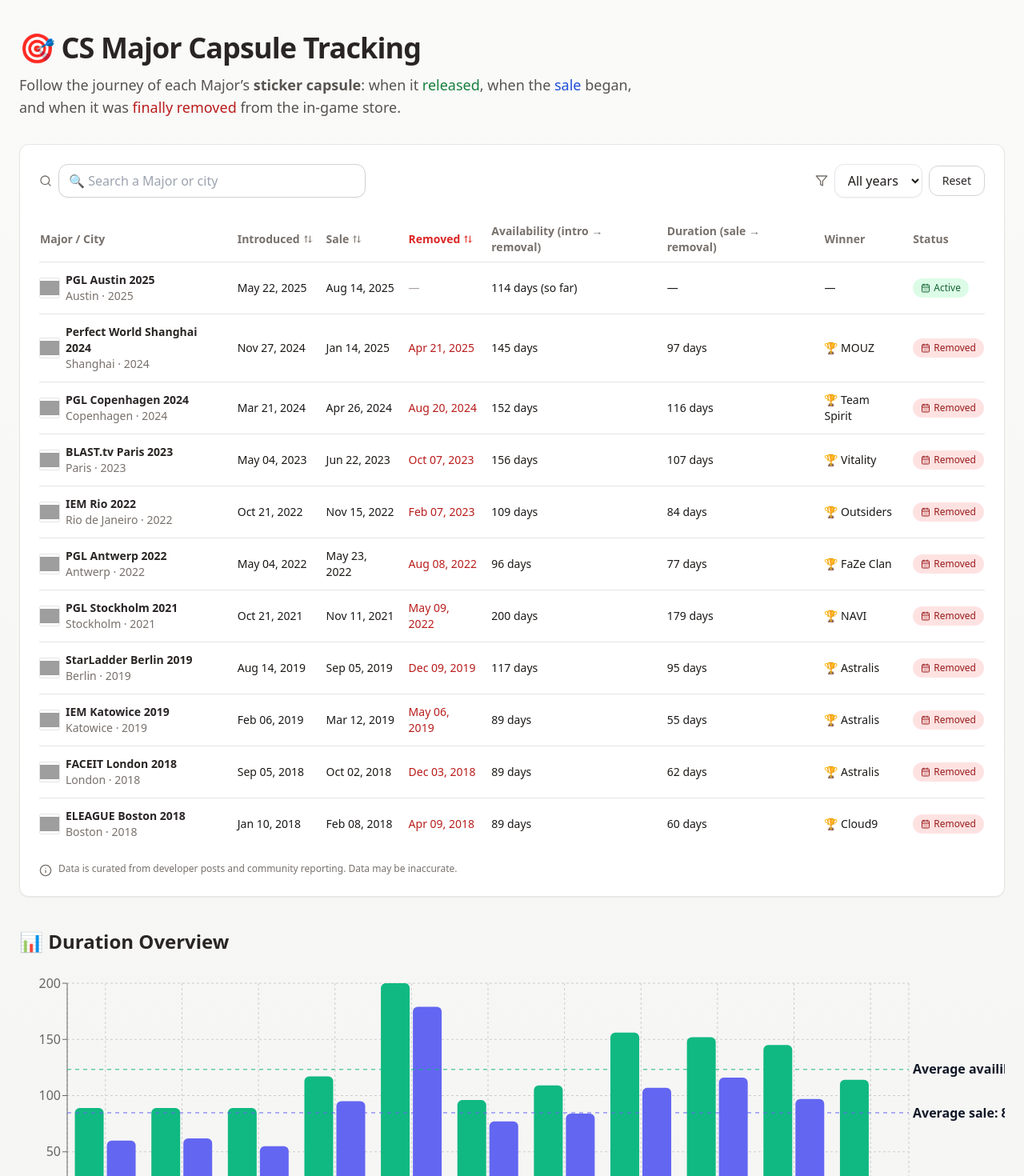
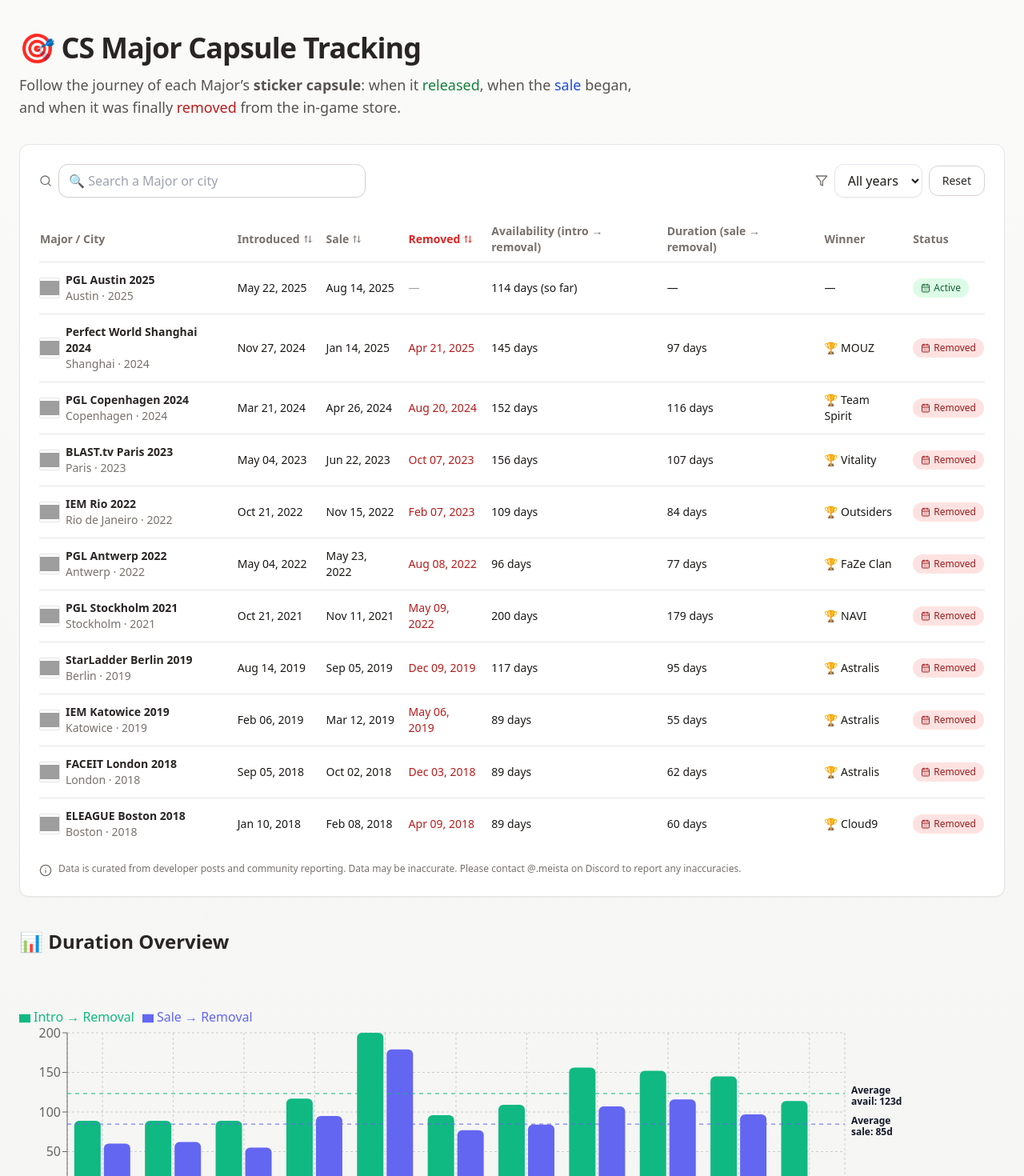
Before and after one commit to meistaGG/cs2-major-sale-tracker, a React (Vite) app: page / in a window 1280 px wide. Shown: the top 1470 px of the page at 80% size. Built offline with nearby package versions, Linux system fonts and the light colour scheme; grey boxes are pictures that could not be loaded.

Commit message:
Update app.tsx

```diff
--- a/src/app.tsx
+++ b/src/app.tsx
@@ -4,7 +4,17 @@
 import { Button } from "@/components/ui/button";
 import { ArrowUpDown, CalendarDays, Search, Filter, Info } from "lucide-react";
 import { motion } from "framer-motion";
-import { BarChart, Bar, XAxis, YAxis, CartesianGrid, Tooltip, ReferenceLine, ResponsiveContainer, Legend } from "recharts";
+import {
+  BarChart,
+  Bar,
+  XAxis,
+  YAxis,
+  CartesianGrid,
+  Tooltip,
+  ReferenceLine,
+  ResponsiveContainer,
+  Legend,
+} from "recharts";
 
 // --- Data model --------------------------------------------------------------
 export type CapsuleRow = {
@@ -16,7 +26,7 @@
   saleDate: string | null; // "Sale" wording only in UI
   removed: string | null;
   winner?: string | null; // e.g. "🏆 Vitality"
-  logo?: string | null;   // optional tournament logo url (24px-ish)
+  logo?: string | null; // optional tournament logo url (24px-ish)
 };
 
 const INITIAL_ROWS: CapsuleRow[] = [
@@ -158,7 +168,9 @@
 
 const diffDays = (a: string | null, b: string | null) => {
   if (!a || !b) return null;
-  const ms = Math.abs(new Date(b + "T00:00:00").getTime() - new Date(a + "T00:00:00").getTime());
+  const ms = Math.abs(
+    new Date(b + "T00:00:00").getTime() - new Date(a + "T00:00:00").getTime()
+  );
   return Math.round(ms / 86400000);
 };
 
@@ -173,14 +185,39 @@
   const today = new Date();
   const intro = row.introduced ? new Date(row.introduced + "T00:00:00") : null;
   const removed = row.removed ? new Date(row.removed + "T00:00:00") : null;
-  if (removed && today > removed) return { label: "Removed", tone: "bg-red-100 text-red-800" };
-  if (intro && today >= intro && (!removed || today <= removed)) return { label: "Active", tone: "bg-green-100 text-green-800" };
+  if (removed && today > removed)
+    return { label: "Removed", tone: "bg-red-100 text-red-800" };
+  if (intro && today >= intro && (!removed || today <= removed))
+    return { label: "Active", tone: "bg-green-100 text-green-800" };
   return { label: "Planned", tone: "bg-blue-100 text-blue-900" };
+};
+
+// Renders a right-side, multi-line label for ReferenceLine
+const RightMultiLineLabel: React.FC<{
+  viewBox?: { x: number; y: number; width: number; height: number };
+  lines: string[];
+  color?: string;
+}> = ({ viewBox, lines, color = "#111827" }) => {
+  if (!viewBox) return null as any;
+  const x = viewBox.x + viewBox.width + 8; // a bit to the right of the chart area
+  const y = viewBox.y;
+  return (
+    <text x={x} y={y} fill={color} fontSize={12} fontWeight={700}>
+      {lines.map((line, i) => (
+        <tspan key={i} x={x} dy={i === 0 ? 0 : 14}>
+          {line}
+        </tspan>
+      ))}
+    </text>
+  );
 };
 
 // --- UI ----------------------------------------------------------------------
 
-type SortKey = keyof Pick<CapsuleRow, "major" | "year" | "introduced" | "saleDate" | "removed">;
+type SortKey = keyof Pick<
+  CapsuleRow,
+  "major" | "year" | "introduced" | "saleDate" | "removed"
+>;
 
 type SortState = { key: SortKey; dir: "asc" | "desc" };
 
@@ -196,11 +233,17 @@
 
 export default function CS2CapsuleTracker() {
   const [query, setQuery] = useState("");
-  const [sort, setSort] = useState<SortState>({ key: "introduced", dir: "desc" });
+  const [sort, setSort] = useState<SortState>({
+    key: "introduced",
+    dir: "desc",
+  });
   const [yearFilter, setYearFilter] = useState<string>("");
 
   const years = useMemo(
-    () => Array.from(new Set(INITIAL_ROWS.map((r) => r.year))).sort((a, b) => b - a),
+    () =>
+      Array.from(new Set(INITIAL_ROWS.map((r) => r.year))).sort(
+        (a, b) => b - a
+      ),
     []
   );
 
@@ -209,13 +252,18 @@
     let rows = INITIAL_ROWS.filter(
       (r) =>
         (!yearFilter || String(r.year) === yearFilter) &&
-        (!q || r.major.toLowerCase().includes(q) || r.city.toLowerCase().includes(q))
+        (!q ||
+          r.major.toLowerCase().includes(q) ||
+          r.city.toLowerCase().includes(q))
     );
     return sortBy(rows, sort);
   }, [query, yearFilter, sort]);
 
   const toggleSort = (key: SortKey) =>
-    setSort((prev) => ({ key, dir: prev.key === key && prev.dir === "asc" ? "desc" : "asc" }));
+    setSort((prev) => ({
+      key,
+      dir: prev.key === key && prev.dir === "asc" ? "desc" : "asc",
+    }));
 
   // Graph data (use full set so averages are consistent)
   const chartData = useMemo(
@@ -229,17 +277,26 @@
   );
 
   const avgSale = useMemo(
-    () => (chartData.length ? chartData.reduce((acc, cur) => acc + cur.saleDuration, 0) / chartData.length : 0),
+    () =>
+      chartData.length
+        ? chartData.reduce((acc, cur) => acc + cur.saleDuration, 0) /
+          chartData.length
+        : 0,
     [chartData]
   );
   const avgAvail = useMemo(
-    () => (chartData.length ? chartData.reduce((acc, cur) => acc + cur.availability, 0) / chartData.length : 0),
+    () =>
+      chartData.length
+        ? chartData.reduce((acc, cur) => acc + cur.availability, 0) /
+          chartData.length
+        : 0,
     [chartData]
   );
 
   // --- Lightweight tests (console) ------------------------------------------
   useEffect(() => {
-    const t = (name: string, ok: boolean) => console.assert(ok, `Test failed: ${name}`);
+    const t = (name: string, ok: boolean) =>
+      console.assert(ok, `Test failed: ${name}`);
     // Helper sanity
     t("diffDays basic", diffDays("2024-01-01", "2024-01-11") === 10);
     // Known row checks
@@ -253,7 +310,10 @@
     const austin = INITIAL_ROWS.find((r) => r.id === "austin-2025");
     if (austin) {
       t("austin removed null", austin.removed === null);
-      t("austin sale duration null", diffDays(austin.saleDate, austin.removed) === null);
+      t(
+        "austin sale duration null",
+        diffDays(austin.saleDate, austin.removed) === null
+      );
       t("austin availability running", (availabilityDays(austin) ?? 0) > 0);
     }
   }, []);
@@ -269,9 +329,12 @@
           🎯 CS Major Capsule Tracking
         </motion.h1>
         <p className="mt-3 text-stone-600 max-w-3xl text-lg">
-          Follow the journey of each Major’s <span className="font-semibold">sticker capsule</span>: when it
-          <span className="text-green-700"> released</span>, when the <span className="text-blue-700">sale</span> began, and when it was
-          <span className="text-red-700"> finally removed</span> from the in‑game store.
+          Follow the journey of each Major’s{" "}
+          <span className="font-semibold">sticker capsule</span>: when it
+          <span className="text-green-700"> released</span>, when the{" "}
+          <span className="text-blue-700">sale</span> began, and when it was
+          finally
+          <span className="text-red-700"> removed</span> from the in‑game store.
         </p>
 
         <Card className="mt-8 border-stone-200 shadow-sm">
@@ -318,22 +381,33 @@
                 <thead>
                   <tr className="text-left text-stone-500">
                     <th className="py-2 pr-4">Major / City</th>
-                    <th className="py-2 pr-4 cursor-pointer" onClick={() => toggleSort("introduced")}>
+                    <th
+                      className="py-2 pr-4 cursor-pointer"
+                      onClick={() => toggleSort("introduced")}
+                    >
                       <div className="inline-flex items-center gap-1">
                         Introduced <ArrowUpDown className="w-3 h-3" />
                       </div>
                     </th>
-                    <th className="py-2 pr-4 cursor-pointer" onClick={() => toggleSort("saleDate")}>
+                    <th
+                      className="py-2 pr-4 cursor-pointer"
+                      onClick={() => toggleSort("saleDate")}
+                    >
                       <div className="inline-flex items-center gap-1">
                         Sale <ArrowUpDown className="w-3 h-3" />
                       </div>
                     </th>
-                    <th className="py-2 pr-4 cursor-pointer" onClick={() => toggleSort("removed")}>
+                    <th
+                      className="py-2 pr-4 cursor-pointer"
+                      onClick={() => toggleSort("removed")}
+                    >
                       <div className="inline-flex items-center gap-1 text-red-600">
                         Removed <ArrowUpDown className="w-3 h-3" />
                       </div>
                     </th>
-                    <th className="py-2 pr-4">Availability (intro → removal)</th>
+                    <th className="py-2 pr-4">
+                      Availability (intro → removal)
+                    </th>
                     <th className="py-2 pr-4">Duration (sale → removal)</th>
                     <th className="py-2 pr-4">Winner</th>
                     <th className="py-2">Status</th>
@@ -343,7 +417,10 @@
                   {filtered.map((row) => {
                     const status = statusFor(row);
                     return (
-                      <tr key={row.id} className="border-t border-stone-200 hover:bg-stone-50">
+                      <tr
+                        key={row.id}
+                        className="border-t border-stone-200 hover:bg-stone-50"
+                      >
                         <td className="py-3 pr-4">
                           <div className="flex items-center gap-2">
                             {row.logo ? (
@@ -353,14 +430,18 @@
                                 className="w-6 h-6 rounded-sm object-contain ring-1 ring-stone-200 bg-white"
                                 loading="lazy"
                                 onError={(e) => {
-                                  (e.currentTarget as HTMLImageElement).style.visibility = "hidden";
+                                  (
+                                    e.currentTarget as HTMLImageElement
+                                  ).style.visibility = "hidden";
                                 }}
                               />
                             ) : (
                               <div className="w-6 h-6 rounded-sm bg-stone-200" />
                             )}
                             <div>
-                              <div className="font-semibold text-stone-800">{row.major}</div>
+                              <div className="font-semibold text-stone-800">
+                                {row.major}
+                              </div>
                               <div className="text-stone-500">
                                 {row.city} · {row.year}
                               </div>
@@ -371,14 +452,18 @@
                         <td className="py-3 pr-4">{fmt(row.saleDate)}</td>
                         <td className="py-3 pr-4">
                           {row.removed ? (
-                            <span className="text-red-700 font-medium">{fmt(row.removed)}</span>
+                            <span className="text-red-700 font-medium">
+                              {fmt(row.removed)}
+                            </span>
                           ) : (
                             <span className="text-stone-400">—</span>
                           )}
                         </td>
                         <td className="py-3 pr-4">
                           {availabilityDays(row)
-                            ? `${availabilityDays(row)} days${row.removed ? "" : " (so far)"}`
+                            ? `${availabilityDays(row)} days${
+                                row.removed ? "" : " (so far)"
+                              }`
                             : "—"}
                         </td>
                         <td className="py-3 pr-4">
@@ -388,7 +473,9 @@
                         </td>
                         <td className="py-3 pr-4">{row.winner ?? "—"}</td>
                         <td className="py-3">
-                          <span className={`inline-flex items-center gap-1 rounded-full px-2.5 py-1 text-xs ${status.tone}`}>
+                          <span
+                            className={`inline-flex items-center gap-1 rounded-full px-2.5 py-1 text-xs ${status.tone}`}
+                          >
                             <CalendarDays className="w-3 h-3" /> {status.label}
                           </span>
                         </td>
@@ -402,38 +489,79 @@
             <div className="mt-4 text-xs text-stone-500 flex items-start gap-2">
               <Info className="w-4 h-4 mt-0.5" />
               <p>
-                Data is curated from developer posts and community reporting. Data may be inaccurate.
+                Data is curated from developer posts and community reporting.
+                Data may be inaccurate. Please contact @.meista on Discord to
+                report any inaccuracies.
               </p>
             </div>
           </CardContent>
         </Card>
 
         <div className="mt-10">
-          <h2 className="text-2xl font-bold text-stone-800 mb-4">📊 Duration Overview</h2>
+          <h2 className="text-2xl font-bold text-stone-800 mb-4">
+            📊 Duration Overview
+          </h2>
           <ResponsiveContainer width="100%" height={360}>
-            <BarChart data={chartData} margin={{ top: 20, right: 120, left: 0, bottom: 5 }}>
+            <BarChart
+              data={chartData}
+              margin={{ top: 50, right: 200, left: 0, bottom: 20 }} // more space on the right for labels
+            >
               <CartesianGrid strokeDasharray="3 3" />
-              <XAxis dataKey="major" tick={{ fontSize: 12 }} interval={0} angle={-20} textAnchor="end" />
+              <XAxis
+                dataKey="major"
+                tick={{ fontSize: 12 }}
+                interval={0}
+                angle={-20}
+                textAnchor="end"
+                height={60} // more room for long names
+              />
               <YAxis />
               <Tooltip />
-              <Legend />
+              <Legend
+                verticalAlign="top"
+                align="left"
+                height={32} // reserves space so it won't overlap
+                wrapperStyle={{ paddingBottom: 8 }}
+              />
+
               {/* Availability first, then Sale Duration */}
-              <Bar dataKey="availability" name="Intro → Removal" fill="#10b981" radius={[6, 6, 0, 0]} />
-              <Bar dataKey="saleDuration" name="Sale → Removal" fill="#6366f1" radius={[6, 6, 0, 0]} />
-              {/* Clear, high-contrast average labels pinned to right margin */}
+              <Bar
+                dataKey="availability"
+                name="Intro → Removal"
+                fill="#10b981"
+                radius={[6, 6, 0, 0]}
+              />
+              <Bar
+                dataKey="saleDuration"
+                name="Sale → Removal"
+                fill="#6366f1"
+                radius={[6, 6, 0, 0]}
+              />
+
+              {/* Multi-line, high-contrast average labels on the right */}
               <ReferenceLine
                 ifOverflow="extendDomain"
                 y={avgAvail}
                 stroke="#10b981"
                 strokeDasharray="5 5"
-                label={{ value: `Average availibility: ${avgAvail.toFixed(0)} days`, position: "right", fill: "#111827", fontWeight: 700 }}
+                label={
+                  <RightMultiLineLabel
+                    lines={["Average", `avail: ${avgAvail.toFixed(0)}d`]}
+                    color="#111827"
+                  />
+                }
               />
               <ReferenceLine
                 ifOverflow="extendDomain"
                 y={avgSale}
                 stroke="#6366f1"
                 strokeDasharray="5 5"
-                label={{ value: `Average sale: ${avgSale.toFixed(0)} days`, position: "right", fill: "#111827", fontWeight: 700 }}
+                label={
+                  <RightMultiLineLabel
+                    lines={["Average", `sale: ${avgSale.toFixed(0)}d`]}
+                    color="#111827"
+                  />
+                }
               />
             </BarChart>
           </ResponsiveContainer>
```
